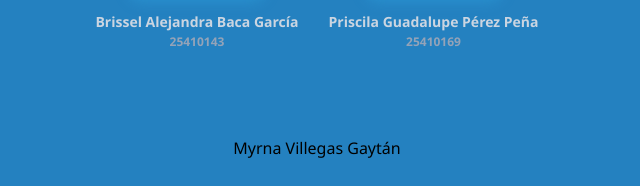
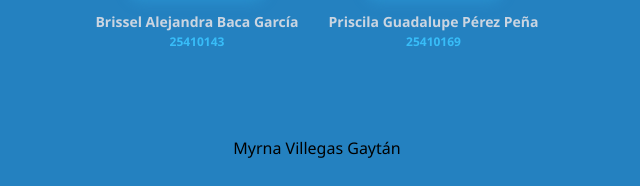
Before and after one commit to PriscilaPerez20/metodos-busqueda, a plain HTML site: page index.html in a window 1280 px wide. Shown: the part 438-624 px from the top of the page, 323-963 px from the left. Drawn offline with Linux system fonts and the light colour scheme.

Commit message:
Refactor index.html for team member display
Updated member IDs to a new color scheme.

```diff
--- a/index.html
+++ b/index.html
@@ -16,11 +16,11 @@
         <div class="contenedor-fotos-equipo">
     <div class="tarjeta-integrante">
         <img src="Brissel.jpg" alt="Brissel Alejandra" class="foto-perfil">
-        <p class="nombre-integrante">Brissel Alejandra Baca García<br><span style="font-size: 12px; color: #94a3b8;">25410143</span></p>
+        <p class="nombre-integrante">Brissel Alejandra Baca García<br><span style="font-size: 12px; color: #38bdf8;">25410143</span></p>
     </div>
     <div class="tarjeta-integrante">
         <img src="prisila.jpg" alt="Priscila Guadalupe" class="foto-perfil">
-        <p class="nombre-integrante">Priscila Guadalupe Pérez Peña<br><span style="font-size: 12px; color: #94a3b8;">25410169</span></p>
+        <p class="nombre-integrante">Priscila Guadalupe Pérez Peña<br><span style="font-size: 12px; color: #38bdf8;">25410169</span></p>
     </div>
 </div>
 
```
